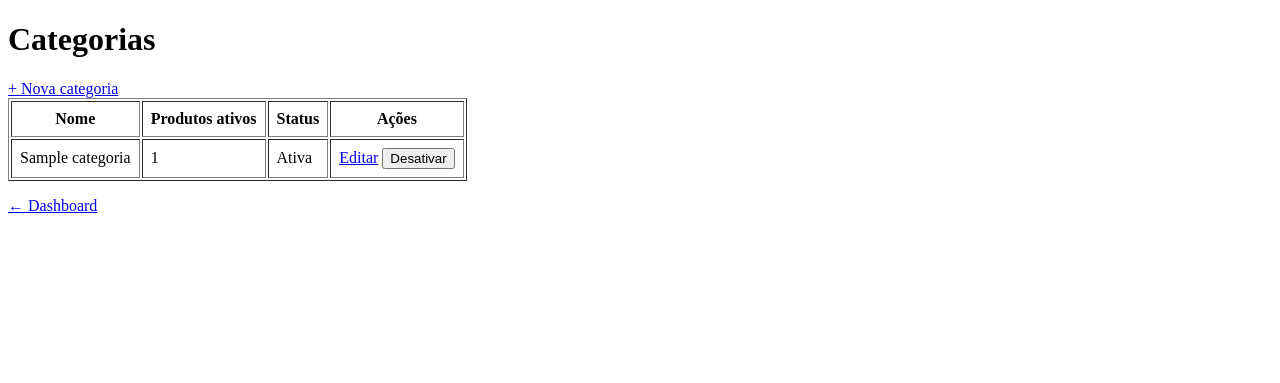
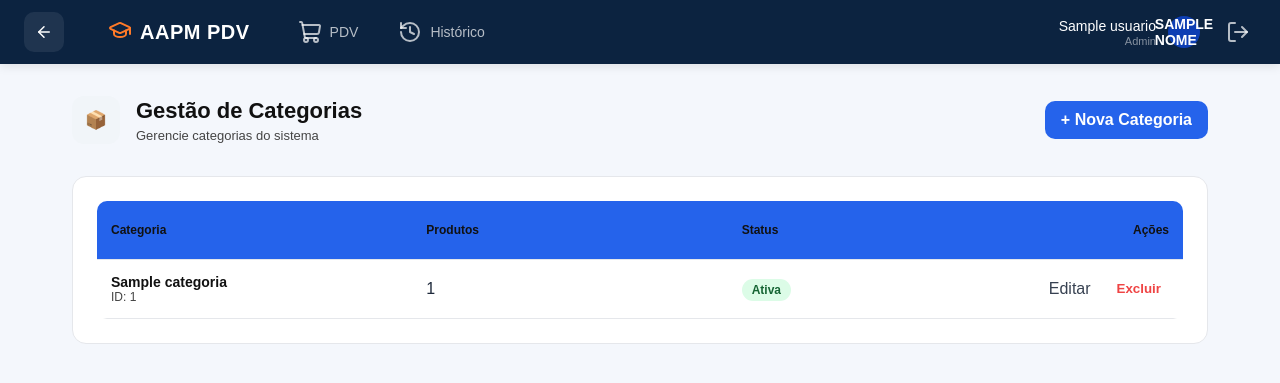
Before and after one commit to raulinee/Projeto-AAPM, a FastAPI app: template app/templates/categorias/index.html in a window 1280 px wide. Shown: the top 383 px of the page. Run offline with FastAPI, Linux system fonts and the light colour scheme; the template is opened without the code that fills it: most values are stand-ins (such as "Sample title", 1, 10 or a date in 2020).

Commit message:
Ajusta estilização da página de categorias e implementa navegação com botões no header e botão de voltar

```diff
--- /dev/null
+++ b/app/static/css/categorias.css
@@ -0,0 +1,261 @@
+.page-wrapper {
+    padding: 32px;
+    max-width: 1200px;
+    margin: 0 auto;
+}
+
+/* ================= HEADER ================= */
+
+.page-header {
+    display: flex;
+    justify-content: space-between;
+    align-items: center;
+    margin-bottom: 32px;
+}
+
+.header-info {
+    display: flex;
+    align-items: center;
+    gap: 16px;
+}
+
+.header-icon {
+    width: 48px;
+    height: 48px;
+    background: #f1f5f9;
+    border-radius: 12px;
+    display: flex;
+    align-items: center;
+    justify-content: center;
+    font-size: 18px;
+}
+
+.title-area h2 {
+    font-size: 22px;
+    font-weight: 700;
+    color: #111;
+    margin-bottom: 4px;
+}
+
+.title-area p {
+    font-size: 13px;
+    color: #444;
+    margin: 0;
+}
+
+/* ================= BOTÃO PRINCIPAL ================= */
+
+.btn-primary {
+    background: #2563eb; /* azul original do teu sistema */
+    color: #fff;
+    padding: 10px 16px;
+    border-radius: 10px;
+    text-decoration: none;
+    font-weight: 600;
+    border: none;
+    cursor: pointer;
+    transition: 0.2s;
+}
+
+.btn-primary:hover {
+    background: #1d4ed8;
+}
+
+/* ================= ALERTAS ================= */
+
+.alert {
+    padding: 12px;
+    border-radius: 10px;
+    margin-bottom: 16px;
+    font-size: 14px;
+}
+
+.alert-success {
+    background: #dcfce7;
+    color: #166534;
+}
+
+.alert-danger {
+    background: #fee2e2;
+    color: #991b1b;
+}
+
+/* ================= CARD ================= */
+
+.content-card {
+    background: #fff;
+    border-radius: 14px;
+    border: 1px solid #e5e7eb;
+    padding: 24px;
+}
+
+/* ================= TABELA (CORREÇÃO REAL) ================= */
+
+.data-table {
+    width: 100%;
+    border-collapse: collapse;
+    table-layout: fixed; /* 🔥 garante alinhamento real */
+}
+
+.data-table tr {
+    height: 58px; /* todas linhas iguais */
+}
+
+.data-table th {
+    text-align: left;
+    padding: 14px;
+    font-size: 12px;
+    color: #111;
+    border-bottom: 1px solid #e5e7eb;
+}
+
+.data-table td {
+    padding: 14px;
+    border-bottom: 1px solid #e5e7eb;
+    vertical-align: middle; /* 🔥 centraliza vertical */
+}
+
+/* coluna ações travada */
+.data-table td.actions,
+.data-table th:last-child {
+    width: 140px;
+    white-space: nowrap;
+    text-align: right;
+}
+
+/* ================= INFO ================= */
+
+.item-info {
+    display: flex;
+    flex-direction: column;
+    justify-content: center;
+    height: 100%;
+}
+
+.item-info strong {
+    font-size: 14px;
+    color: #111;
+}
+
+.item-info span {
+    font-size: 12px;
+    color: #444;
+}
+
+/* ================= STATUS ================= */
+
+.status {
+    padding: 4px 10px;
+    border-radius: 999px;
+    font-size: 12px;
+    font-weight: 600;
+}
+
+.status.ativo {
+    background: #dcfce7;
+    color: #166534;
+}
+
+.status.inativo {
+    background: #e5e7eb;
+    color: #374151;
+}
+
+/* ================= AÇÕES (ALINHAMENTO PERFEITO) ================= */
+
+.actions {
+    display: flex;
+    align-items: center; /* 🔥 mesma altura */
+    justify-content: flex-end;
+    gap: 10px;
+    height: 100%;
+}
+
+/* editar */
+.btn-link {
+    color: #374151;
+    text-decoration: none;
+    font-weight: 500;
+    padding: 6px 8px;
+    border-radius: 6px;
+    transition: 0.2s;
+}
+
+.btn-link:hover {
+    background: #f3f4f6;
+    color: #2563eb;
+}
+
+/* excluir */
+.btn-danger {
+    background: none;
+    border: none;
+    color: #ef4444;
+    font-weight: 600;
+    padding: 6px 8px;
+    border-radius: 6px;
+    cursor: pointer;
+    transition: 0.2s;
+}
+
+.btn-danger:hover {
+    background: #fee2e2;
+    color: #b91c1c;
+}
+
+/* ================= FORM CENTRALIZADO ================= */
+
+.form-page {
+    display: flex;
+    flex-direction: column;
+    align-items: center;
+}
+
+.form-card {
+    background: #fff;
+    padding: 28px;
+    border-radius: 16px;
+    border: 1px solid #e5e7eb;
+    width: 100%;
+    max-width: 520px;
+    margin-top: 20px;
+}
+
+.form-group {
+    display: flex;
+    flex-direction: column;
+    margin-bottom: 14px;
+}
+
+.form-group label {
+    font-size: 13px;
+    margin-bottom: 6px;
+    color: #111;
+}
+
+.form-control {
+    padding: 10px;
+    border-radius: 8px;
+    border: 1px solid #d1d5db;
+}
+
+.form-control:focus {
+    border-color: #2563eb;
+    outline: none;
+}
+
+.full {
+    width: 100%;
+}
+
+.btn-cancel {
+    display: block;
+    margin-top: 10px;
+    text-align: center;
+    color: #444;
+    text-decoration: none;
+}
+
+.btn-cancel:hover {
+    color: #2563eb;
+}
--- a/app/static/css/dashboard.css
+++ b/app/static/css/dashboard.css
@@ -316,11 +316,14 @@ body {
     font-weight: 600;
     color: var(--text-primary);
     line-height: 1.4;
+
     display: -webkit-box;
+    -webkit-box-orient: vertical;
+
     -webkit-line-clamp: 2;
-    -webkit-box-orient: vertical;
+    line-clamp: 2;
+
     overflow: hidden;
-    height: 36px;
 }
 
 .product-category {
@@ -565,3 +568,36 @@ input:checked + .slider:before {
         overflow-y: visible;
     }
 }
+
+
+/* BOTÃO VOLTAR */
+
+.back-btn {
+    width: 40px;
+    height: 40px;
+
+    display: flex;
+    align-items: center;
+    justify-content: center;
+
+    border: none;
+    border-radius: 10px;
+
+    background: rgba(255, 255, 255, 0.08);
+    color: white;
+
+    cursor: pointer;
+
+    transition: all 0.2s ease;
+    margin-right: 12px;
+}
+
+.back-btn:hover {
+    background: rgba(255, 255, 255, 0.16);
+    transform: translateX(-2px);
+}
+
+.back-btn svg {
+    width: 18px;
+    height: 18px;
+}
--- a/app/templates/base.html
+++ b/app/templates/base.html
@@ -36,11 +36,21 @@
 
     <!-- HEADER / BARRA SUPERIOR -->
     <header class="main-header">
+
         <div class="header-left">
+
+    <button class="back-btn" onclick="goBack()">
+        <i data-lucide="arrow-left"></i>
+    </button>
+
     <div class="logo">
-                <span class="logo-icon"><i data-lucide="graduation-cap"></i></span>
+        <span class="logo-icon">
+            <i data-lucide="graduation-cap"></i>
+        </span>
         <span>AAPM PDV</span>
     </div>
+
+    <!-- resto do menu -->
 
             <!-- Menu de Abas -->
             <nav class="main-nav">
@@ -54,24 +64,35 @@
                 </a>
 
                 {% if usuario and usuario.role == 'admin' %}
+
 <a href="/produtos" class="nav-item {% if '/produtos' in request.url.path %}active{% endif %}">
     <i data-lucide="package"></i>
     <span>Produtos</span>
 </a>
+
+<a href="/categorias" class="nav-item {% if '/categorias' in request.url.path %}active{% endif %}">
+    <i data-lucide="tag"></i>
+    <span>Categorias</span>
+</a>
+
 <a href="#" class="nav-item">
     <i data-lucide="archive"></i>
     <span>Armários</span>
 </a>
+
 <a href="/painel" class="nav-item {% if '/painel' in request.url.path %}active{% endif %}">
     <i data-lucide="layout-dashboard"></i>
     <span>Painel</span>
 </a>
+
 <a href="/usuarios" class="nav-item {% if '/usuarios' in request.url.path %}active{% endif %}">
     <i data-lucide="users"></i>
     <span>Usuários</span>
 </a>
 {% endif %}
+
             </nav>
+
         </div>
 
         <div class="header-right">
@@ -99,7 +120,16 @@
         {% endblock %}
     </main>
 
+
 <script>
+function goBack() {
+    if (window.history.length > 1) {
+        window.history.back();
+    } else {
+        window.location.href = "/";
+    }
+}
+
 document.addEventListener('DOMContentLoaded', () => {
     lucide.createIcons();
 });
@@ -107,6 +137,5 @@
 
 {% block scripts %}
 {% endblock %}
-
 </body>
 </html>
--- a/app/templates/categorias/index.html
+++ b/app/templates/categorias/index.html
@@ -1,79 +1,118 @@
-<!-- templates/categorias/index.html -->
-<!DOCTYPE html>
-<html lang="pt-br">
-<head>
-    <meta charset="UTF-8">
-    <title>Categorias — AAPM SENAI</title>
-</head>
-<body>
-    <h1>Categorias</h1>
+{% extends "base.html" %}
 
+{% block title %}Categorias — AAPM PDV{% endblock %}
+
+{% block styles %}
+<link rel="stylesheet" href="/static/css/categorias.css">
+{% endblock %}
+
+{% block content %}
+
+<div class="page-wrapper">
+
+    <!-- HEADER -->
+    <div class="page-header">
+
+        <div class="header-info">
+            <div class="header-icon">
+                📦
+            </div>
+
+            <div class="title-area">
+                <h2>Gestão de Categorias</h2>
+                <p>Gerencie categorias do sistema</p>
+            </div>
+        </div>
+
+        <a href="/categorias/nova" class="btn-primary">
+            + Nova Categoria
+        </a>
+
+    </div>
+
+    <!-- ALERTAS -->
     {% if request.query_params.get('criado') == 'ok' %}
-        <p style="color:green">Categoria criada com sucesso!</p>
+    <div class="alert alert-success">Categoria criada com sucesso!</div>
     {% endif %}
 
     {% if request.query_params.get('editado') == 'ok' %}
-        <p style="color:green">Categoria atualizada com sucesso!</p>
+    <div class="alert alert-success">Categoria atualizada com sucesso!</div>
+    {% endif %}
+
+    {% if request.query_params.get('excluido') == 'ok' %}
+    <div class="alert alert-success">Categoria excluída com sucesso!</div>
     {% endif %}
 
     {% if request.query_params.get('erro') == 'produtos_vinculados' %}
-        <p style="color:red">
-            Não é possível desativar "{{ request.query_params.get('categoria') }}"
-            pois ela possui produtos ativos vinculados.
-            Desative ou mova os produtos antes.
-        </p>
+    <div class="alert alert-danger">
+        Não é possível excluir esta categoria pois há produtos vinculados.
+    </div>
     {% endif %}
 
-    <a href="/categorias/nova">+ Nova categoria</a>
+    <!-- TABELA -->
+    <div class="content-card">
 
-    <table border="1" cellpadding="8">
+        <table class="data-table">
+
             <thead>
                 <tr>
-                <th>Nome</th>
-                <th>Produtos ativos</th>
+                    <th>Categoria</th>
+                    <th>Produtos</th>
                     <th>Status</th>
                     <th>Ações</th>
                 </tr>
             </thead>
+
             <tbody>
+
                 {% for c in categorias %}
                 <tr>
-                <td>{{ c.nome }}</td>
 
-                <!--
-                    c.produtos vem do relationship definido no model.
-                    Filtramos em Python para contar apenas os ativos.
-                -->
+                    <td>
+                        <div class="item-info">
+                            <strong>{{ c.nome }}</strong>
+                            <span>ID: {{ c.id }}</span>
+                        </div>
+                    </td>
+
                     <td>
                         {{ c.produtos | selectattr('ativo') | list | length }}
                     </td>
 
-                <td>{{ "Ativa" if c.ativo else "Inativa" }}</td>
+                    <td>
+                        <span class="status {{ 'ativo' if c.ativo else 'inativo' }}">
+                            {{ "Ativa" if c.ativo else "Inativa" }}
+                        </span>
+                    </td>
 
-                <td>
-                    <a href="/categorias/{{ c.id }}/editar">Editar</a>
+                    <td class="actions">
 
-                    <form action="/categorias/{{ c.id }}/toggle-ativo"
+                        <a href="/categorias/{{ c.id }}/editar" class="btn-link">
+                            Editar
+                        </a>
+
+                        <form action="/categorias/{{ c.id }}/excluir"
                               method="post"
-                          style="display:inline">
-                        <button type="submit">
-                            {{ "Desativar" if c.ativo else "Ativar" }}
+                              style="display:inline"
+                              onsubmit="return confirm('Deseja excluir esta categoria?');">
+
+                            <button type="submit" class="btn-danger">
+                                Excluir
                             </button>
+
                         </form>
+
                     </td>
+
                 </tr>
                 {% endfor %}
 
-            {% if not categorias %}
-            <tr>
-                <td colspan="4" style="text-align:center">
-                    Nenhuma categoria cadastrada.
-                </td>
-            </tr>
-            {% endif %}
             </tbody>
+
         </table>
 
-    <p><a href="/">← Dashboard</a></p>
-</body>
-</html>
+    </div>
+
+</div>
+
+{% endblock %}
```
Also changed, not shown: app/controllers/categoria_controller.py (+45 -0 lines), app/static/css/usuarios.css (+8 -0 lines), app/templates/categorias/form.html (+50 -45 lines), banco.db. Lines whose indentation alone changed are shown as unchanged.
